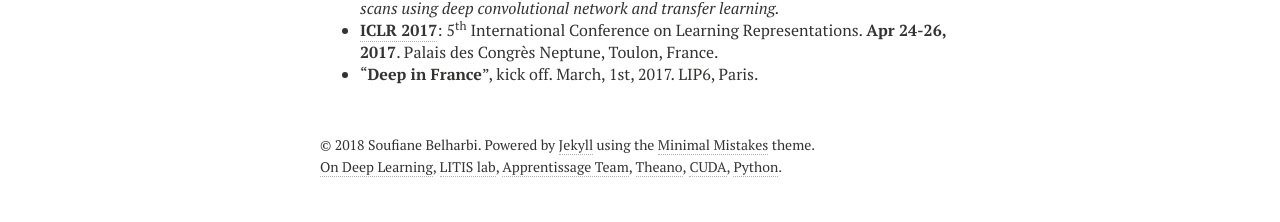
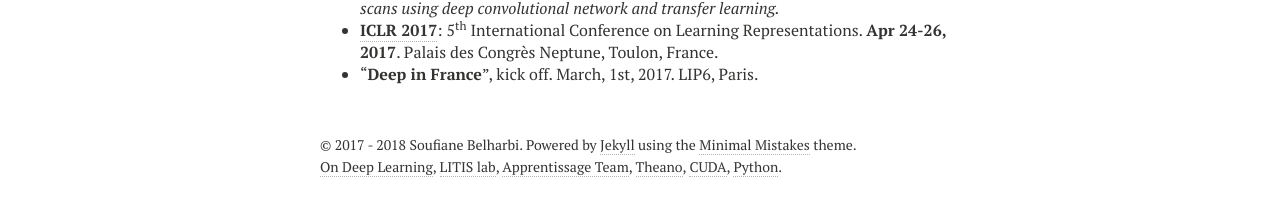
Before and after one commit to sbelharbi/sbelharbi.github.io, a Jekyll site: the page built from index.md, in a window 1280 px wide. Shown: the part 1971-2193 px from the top of the page. Built offline with Jekyll 4.4.1, drawn with Linux system fonts in a browser that asks for light colours; nearby versions of some CDN libraries.

Commit message:
Update copyright year.

```diff
--- a/_config.yml
+++ b/_config.yml
@@ -1,6 +1,7 @@
 title:            Soufiane Belharbi's <br > Academic Site
 mytitle:          Soufiane Belharbi's Academic Site
 description:      Welcome to my website.
+yearstart: 2017
 # Your site's domain goes here. Leave localhost server or blank when working locally.
 url:              //sbelharbi.github.io
 #http://localhost:5000
--- a/_includes/_footer.html
+++ b/_includes/_footer.html
@@ -1,4 +1,4 @@
-<span>&copy; {{ site.time | date: '%Y' }} {{ site.owner.name }}. Powered by <a href="http://jekyllrb.com">Jekyll</a> using the <a href="http://mademistakes.com/minimal-mistakes/">Minimal Mistakes</a> theme. <br />
+<span>&copy; {{ site.yearstart }} - {{site.time | date: '%Y'}} {{ site.owner.name }}. Powered by <a href="http://jekyllrb.com">Jekyll</a> using the <a href="http://mademistakes.com/minimal-mistakes/">Minimal Mistakes</a> theme. <br />
 <a href="http://deeplearning.net/">On Deep Learning</a>,
 <a href="http://www.litislab.fr/">LITIS lab</a>,
 <a href="http://www.litislab.fr/equipe/docapp/">Apprentissage Team</a>,
```
